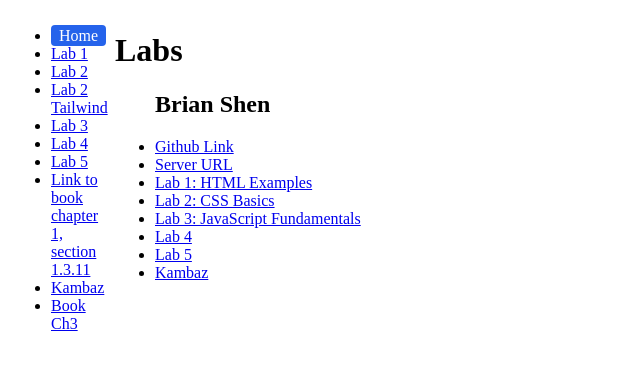
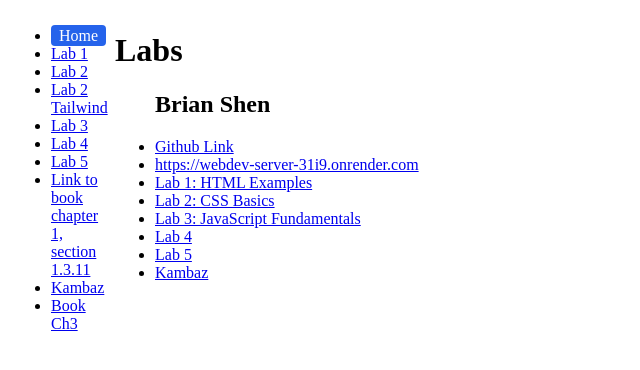
Before and after one commit to bshen0831/kambaz-next-js, a Next.js app: page /labs in a window 1280 px wide. Shown: the top 370 px of the page, without its empty margins (0-640 px from the left). Built offline with nearby package versions, Linux system fonts and the light colour scheme.

Commit message:
updated server link?

```diff
--- a/app/labs/page.tsx
+++ b/app/labs/page.tsx
@@ -12,8 +12,8 @@ export default function Labs() {
                     </a>
                 </li>
                 <li>
-                    <a href="https://webdev-server-31i9.onrender.com" id="wd-server-link" rel="noopener noreferrer">
-                        Server URL
+                    <a href="https://webdev-server-31i9.onrender.com" id="wd-server" target="_blank" rel="noopener noreferrer">
+                        https://webdev-server-31i9.onrender.com
                     </a>
                 </li>
                 <li>
```
